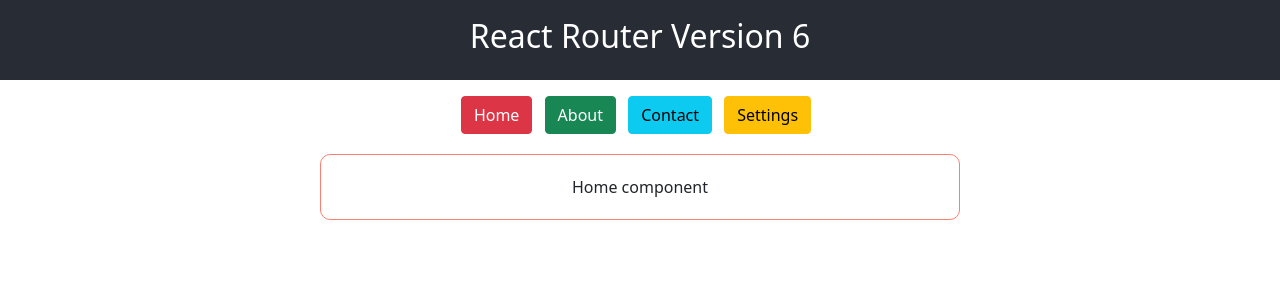
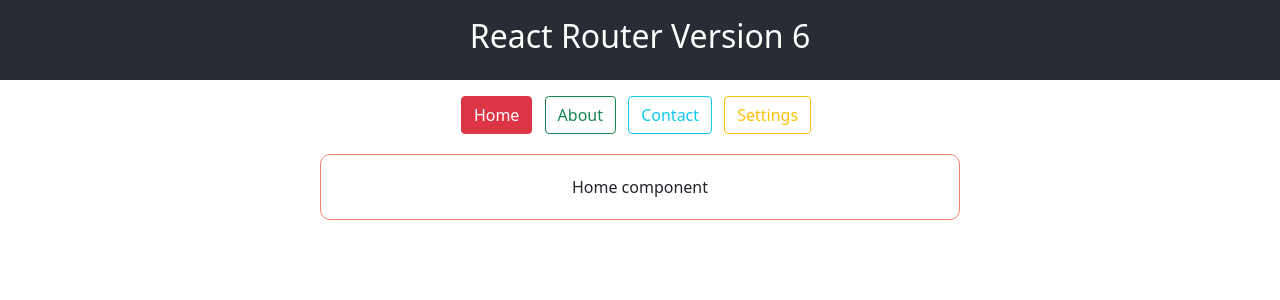
Before and after one commit to Mohimenol-Islam-Munna/React-Router-V6, a React (Create React App) app: page / in a window 1280 px wide. Shown: the top 300 px of the page. Built offline with nearby package versions, Linux system fonts and the light colour scheme.

Commit message:
NavLink :: active nav link

```diff
--- a/src/Components/Navigation.js
+++ b/src/Components/Navigation.js
@@ -1,30 +1,44 @@
 import React from "react";
-import { Link } from "react-router-dom";
+import { Link, NavLink } from "react-router-dom";
 
 const Navigation = () => {
   return (
     <div className="my-3">
       <span>
         {" "}
-        <Link to="/" className="btn btn-danger me-2">
+        <NavLink
+          to="/"
+          className={(activeLink) =>
+            activeLink.isActive
+              ? "btn btn-danger me-2"
+              : "btn btn-outline-danger me-2"
+          }
+        >
           Home
-        </Link>
+        </NavLink>
       </span>{" "}
       <span>
         {" "}
-        <Link to="/about" className="btn btn-success me-2">
+        <Link to="/about" className="btn btn-outline-success me-2">
           About
         </Link>
       </span>{" "}
       <span>
         {" "}
-        <Link to="/contact" className="btn btn-info me-2">
+        <NavLink
+          to="/contact"
+          className={(activeLink) =>
+            activeLink.isActive
+              ? "btn btn-info me-2"
+              : "btn btn-outline-info me-2"
+          }
+        >
           Contact
-        </Link>
+        </NavLink>
       </span>{" "}
       <span>
         {" "}
-        <Link to="/settings" className="btn btn-warning me-2">
+        <Link to="/settings" className="btn btn-outline-warning me-2">
           Settings{" "}
         </Link>
       </span>
```
